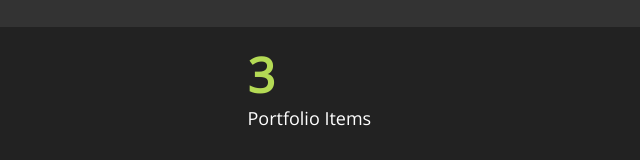
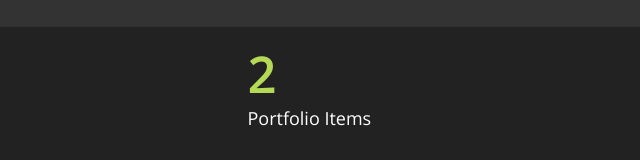
Before and after one commit to WilliamScript/William-Portfolio, a plain HTML site: page index.html in a window 1280 px wide. Shown: the part 1940-2100 px from the top of the page, 640-1280 px from the left. Drawn offline with nearby package versions, Linux system fonts and the light colour scheme.

Commit message:
Update index.html

```diff
--- a/index.html
+++ b/index.html
@@ -189,7 +189,7 @@
           <p>
         </div>
         <div class="flexColumn">
-          <h2>3</h2>
+          <h2>2</h2>
           <p>Portfolio Items</p>
         </div>
       </div>
```
